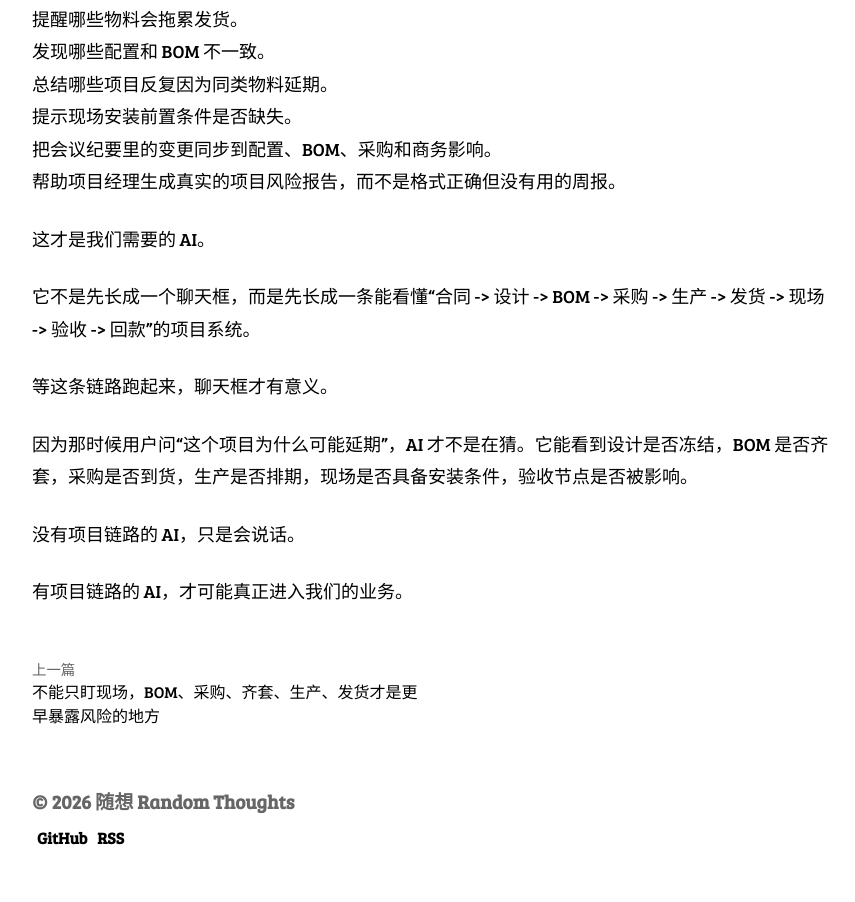
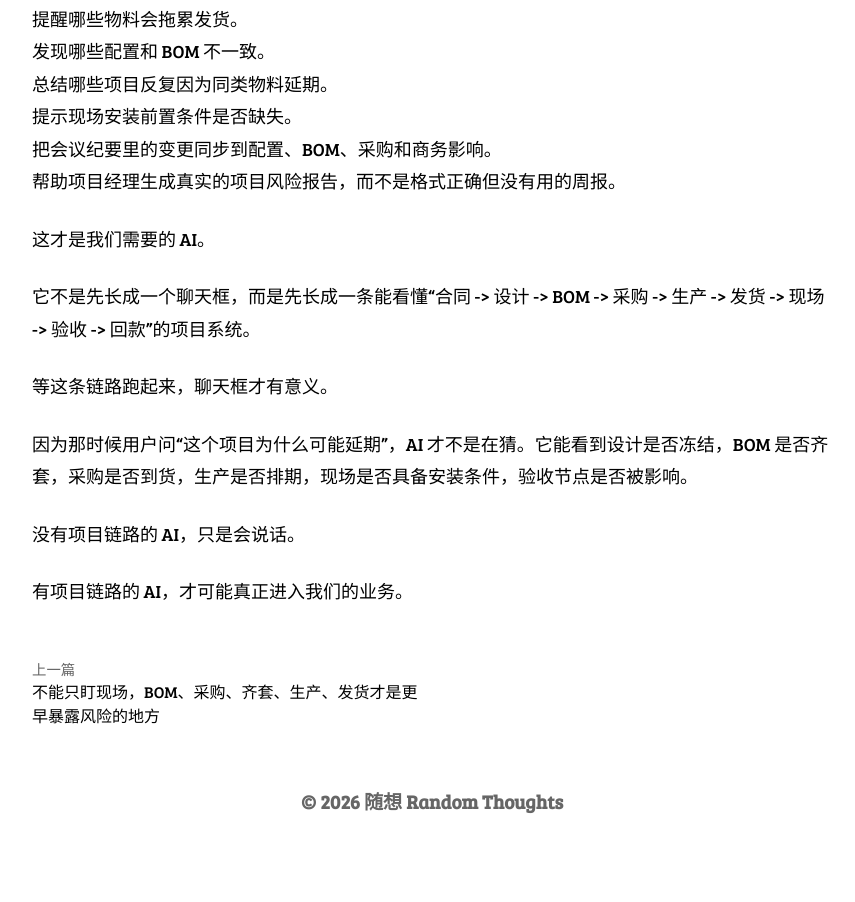
Before and after one commit to duckweedly/mossgarden, a website: page docs/posts/tiangong-ai-project-delivery-chain/index.html in a window 1280 px wide. Shown: the part 3003-3905 px from the top of the page, without its empty margins (208-1063 px from the left). After the commit the page ends 3862 px from the top, so only its background shows below. Drawn offline with Linux system fonts and the light colour scheme.

Commit message:
Center footer copyright

```diff
--- a/build.js
+++ b/build.js
@@ -297,10 +297,6 @@ ${content}
 
 <footer class="site-footer">
   <p class="cp">${escapeHtml(config.copyright)}</p>
-  <div class="socials">
-    <a href="${escapeHtml(config.githubUrl)}" aria-label="GitHub">GitHub</a>
-    <a href="${prefix}feed.xml" aria-label="RSS">RSS</a>
-  </div>
 </footer>
 </body>
 </html>
--- a/docs/assets/site.css
+++ b/docs/assets/site.css
@@ -578,10 +578,11 @@ article,
   color: var(--secondary-text);
   font-size: 1.2rem;
   font-weight: 800;
+  text-align: center;
 }
 
 .site-footer .cp {
-  margin: 0 12px 12px 0;
+  margin: 0;
 }
 
 .site-footer-item {
--- a/docs/posts/tiangong-ai-project-delivery-chain/index.html
+++ b/docs/posts/tiangong-ai-project-delivery-chain/index.html
@@ -126,10 +126,6 @@
 
 <footer class="site-footer">
   <p class="cp">© 2026 随想 Random Thoughts</p>
-  <div class="socials">
-    <a href="https://github.com/duckweedly" aria-label="GitHub">GitHub</a>
-    <a href="../../feed.xml" aria-label="RSS">RSS</a>
-  </div>
 </footer>
 
 <script>
--- a/src/assets/site.css
+++ b/src/assets/site.css
@@ -578,10 +578,11 @@ article,
   color: var(--secondary-text);
   font-size: 1.2rem;
   font-weight: 800;
+  text-align: center;
 }
 
 .site-footer .cp {
-  margin: 0 12px 12px 0;
+  margin: 0;
 }
 
 .site-footer-item {
```
Also changed, not shown: docs/about/index.html (+0 -4 lines), docs/posts/tiangong-fde-delivery-system/index.html (+0 -4 lines), docs/posts/tiangong-supply-chain-dark-river/index.html (+0 -4 lines), docs/posts/tiangong-traceable-project-facts/index.html (+0 -4 lines), docs/projects/index.html (+0 -4 lines), docs/series/ai-engineering/index.html (+0 -4 lines), docs/series/design-taste/index.html (+0 -4 lines), docs/series/index.html (+0 -4 lines), docs/series/system-design/index.html (+0 -4 lines), templates/post.html (+0 -4 lines).
